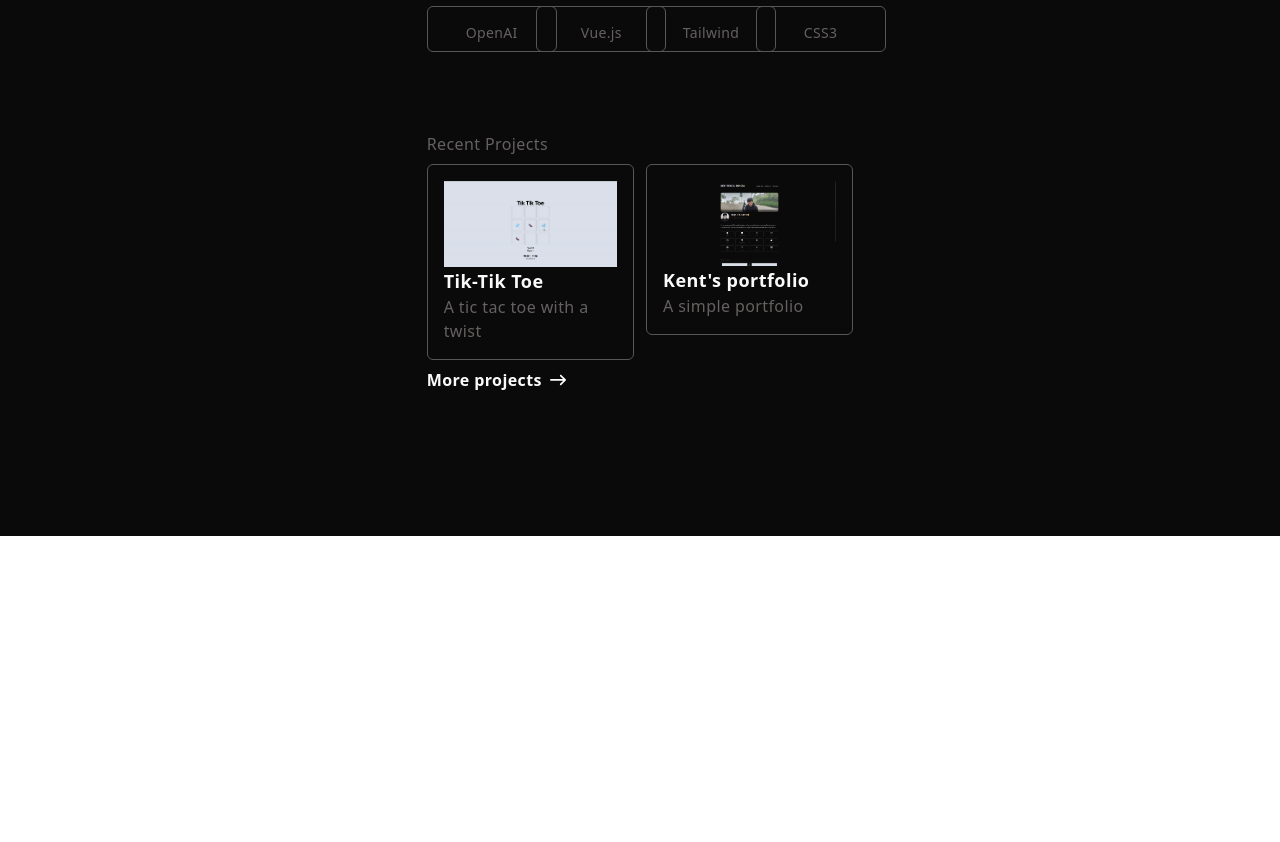
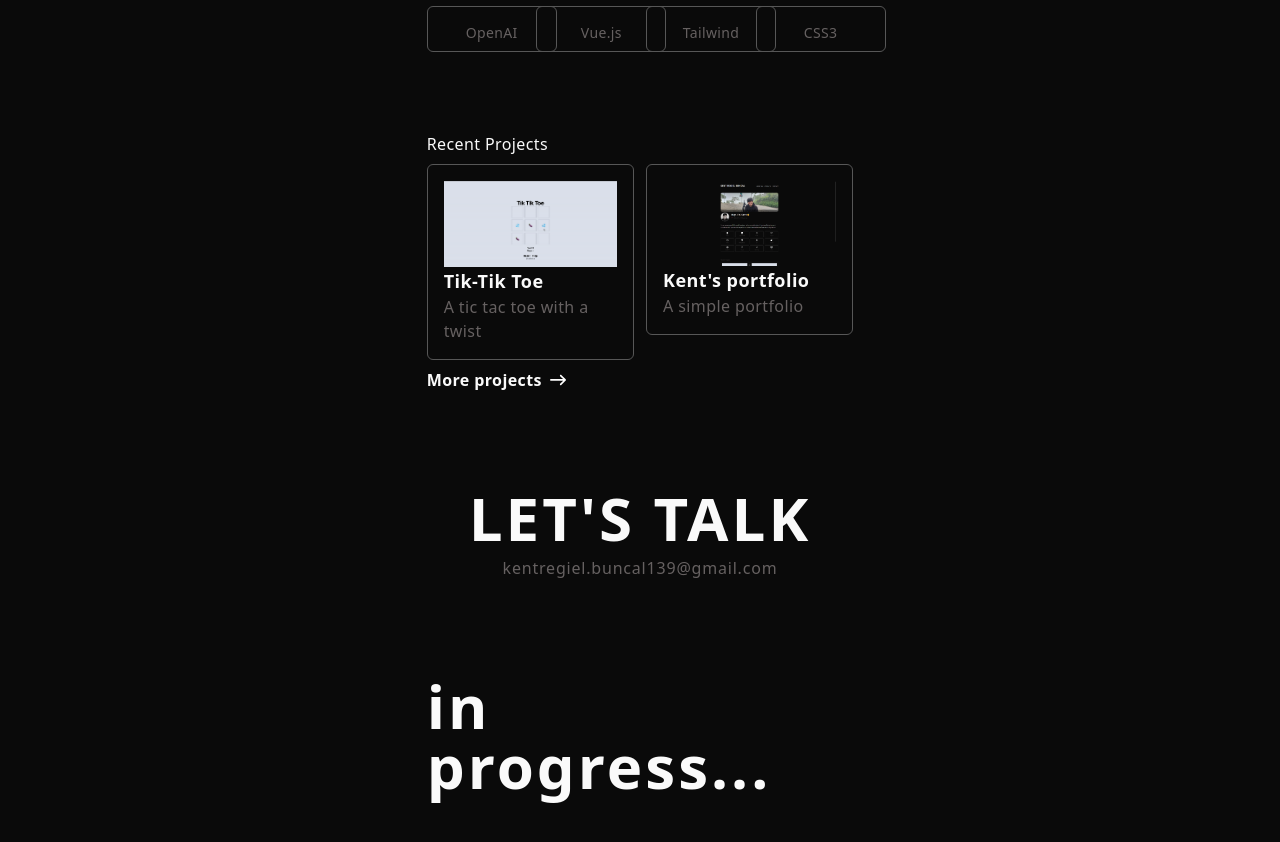
Before and after one commit to xborgkenkent/portfolio, a Vue app: page / in a window 1280 px wide. Shown: the part 680-1522 px from the top of the page. Before the commit the page ends 1216 px from the top, so only its background shows below. Built offline with nearby package versions, Linux system fonts and the light colour scheme.

Commit message:
update AboutMe component

```diff
--- a/src/views/AboutMe.vue
+++ b/src/views/AboutMe.vue
@@ -62,7 +62,7 @@ const projects: Project[] = [
             </div>
         </div>
         <div class="flex flex-col gap-2 pt-20">
-            <p class="font-sans font-thin text-md text-[#666161] tracking-wide">Recent Projects</p>
+            <p class="font-sans font-thin text-md text-[#c] tracking-wide">Recent Projects</p>
             <div class="grid grid-cols-2 gap-3">
                 <div v-for="(project, index) in projects" :key="index">
                     <RecentProject :title="project.title" :description="project.description" :link="project.link" :image="project.image"/>
@@ -73,5 +73,13 @@ const projects: Project[] = [
                 <img src="../../public/right-arrow.svg" class="size-4">
             </div>
         </div>
+        <div class="flex flex-col items-center justify-center pt-24 gap-2">
+            <p class="font-sans font-bold text-6xl text-[#FAFAFA] tracking-wider">LET'S TALK</p>
+            <p class="font-sans font-thin text-md text-[#666161] tracking-wider">kentregiel.buncal139@gmail.com</p>
+        </div>
+
+        <div class="flex flex-col items-center justify-center pt-24 gap-2">
+            <p class="font-sans font-bold text-6xl text-[#FAFAFA] tracking-wider">in progress...</p>
+        </div>
     </div>
 </template>
```
